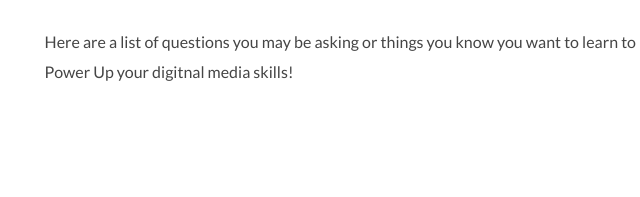
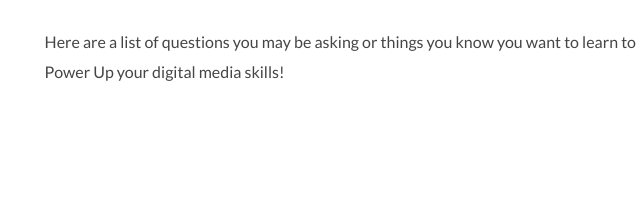
Before and after one commit to fielddaylab/argirls_powerups, a website: page index.html in a window 1280 px wide. Shown: the part 323-520 px from the top of the page, 336-976 px from the left. Drawn offline with Linux system fonts and the light colour scheme.

Commit message:
spelling

```diff
--- a/index.html
+++ b/index.html
@@ -108,7 +108,7 @@
             </div>
           </div>
           <div class="powerup-content">
-            <p>Here are a list of questions you may be asking or things you know you want to learn to Power Up your digitnal media skills!</p>
+            <p>Here are a list of questions you may be asking or things you know you want to learn to Power Up your digital media skills!</p>
           </div>
         </div>
 
```
